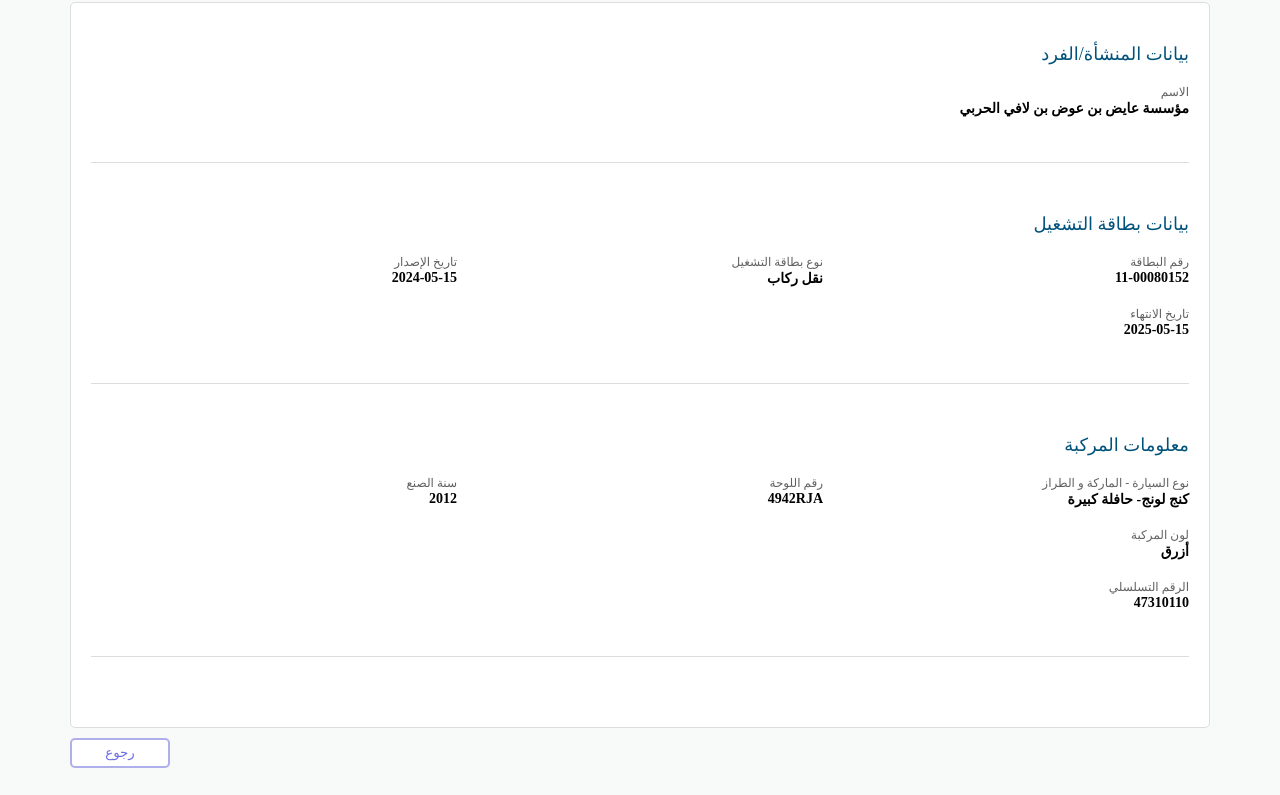
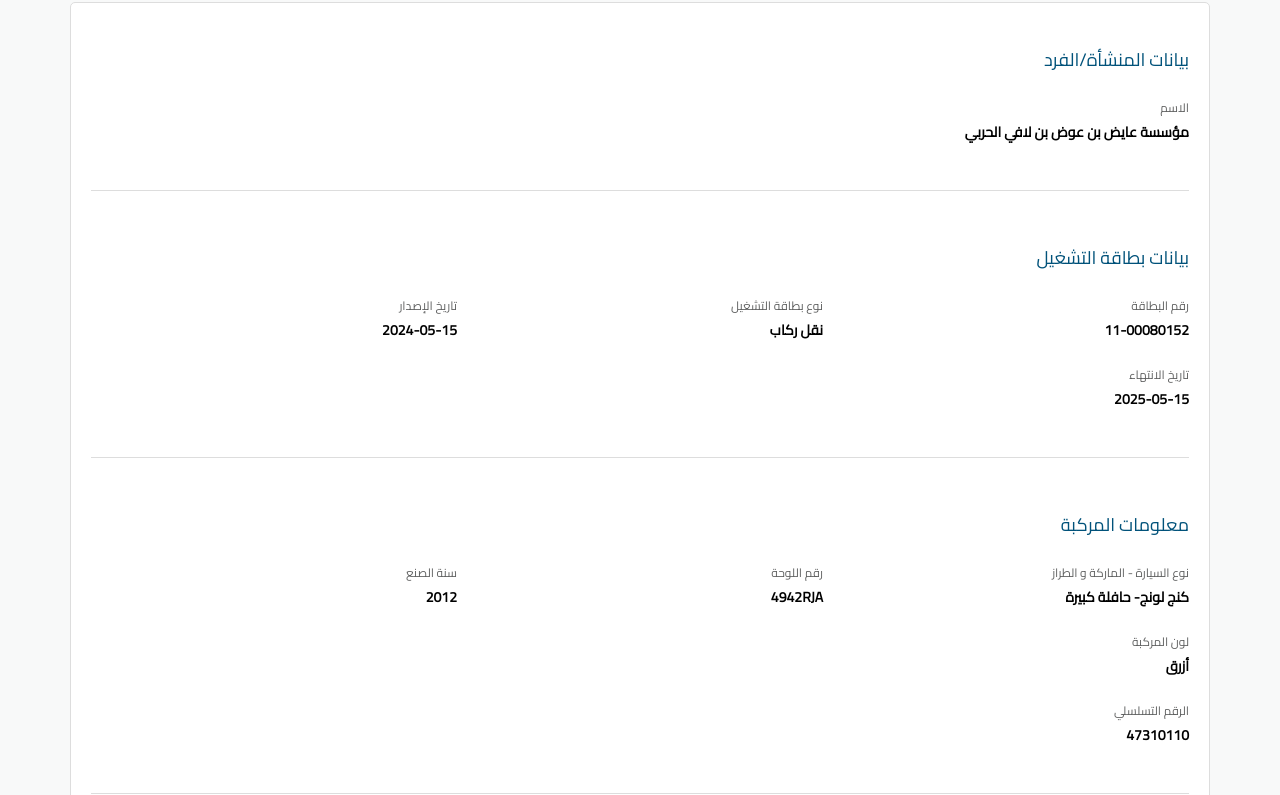
Before and after one commit to naql-sa-s-com/4942RJA, a plain HTML site: page index.html in a window 1280 px wide. Shown: the part 118-913 px from the top of the page. Drawn offline with Linux system fonts and the light colour scheme.

Commit message:
Update style.css

```diff
--- a/style.css
+++ b/style.css
@@ -1,5 +1,5 @@
 body {
-    font-family: 'cairo regular';
+    font-family: 'cairo', 'changa', sans-serif;
     direction: rtl;
     margin: 0;
     padding: 0;
```
